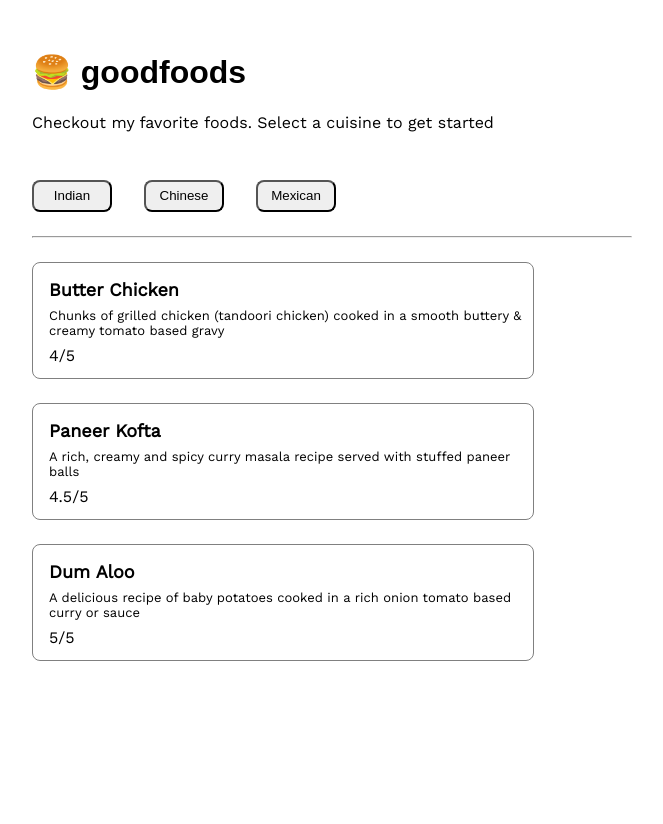
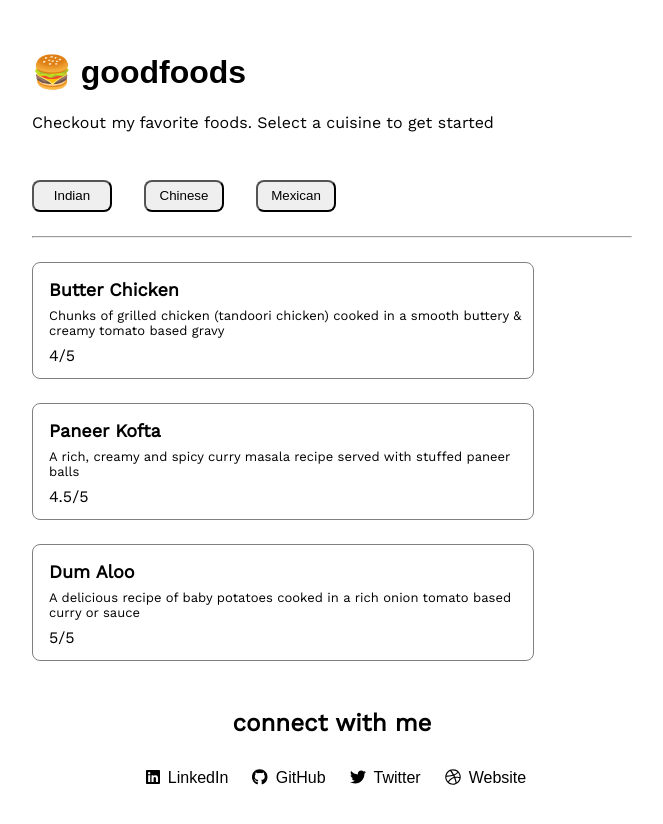
Before and after one commit to niharika-kesarwani/goodfoods, a React (Create React App) app: page / in a window 1280 px wide. Shown: the top 824 px of the page, without its empty margins (308-971 px from the left). Before the commit the page ends 800 px from the top, so only its background shows below. Built offline with nearby package versions, Linux system fonts and the light colour scheme.

Commit message:
added footer

```diff
--- a/src/App.js
+++ b/src/App.js
@@ -1,5 +1,11 @@
 import "./styles.css";
 import React, { useState } from "react";
+
+import { library } from "@fortawesome/fontawesome-svg-core";
+import { fab } from "@fortawesome/free-brands-svg-icons";
+import { FontAwesomeIcon } from "@fortawesome/react-fontawesome";
+
+library.add(fab);
 
 export default function App() {
   var indian = [
@@ -142,6 +148,55 @@ export default function App() {
           <div className="rate">{rate3}/5</div>
         </section>
       </section>
+      <footer className="footer">
+        <div className="footer-header">connect with me</div>
+        <ul className="footer-ul-links">
+          <li className="lists-item-inline">
+            <a
+              className="footer-links"
+              href="https://linkedin.com/in/niharika-kesarwani"
+              rel="noreferrer"
+              target="_blank"
+            >
+              <FontAwesomeIcon className="icons" icon={["fab", "linkedin"]} />
+              LinkedIn
+            </a>
+          </li>
+          <li className="lists-item-inline">
+            <a
+              className="footer-links"
+              href="https://github.com/NiharikaNeha"
+              rel="noreferrer"
+              target="_blank"
+            >
+              <FontAwesomeIcon className="icons" icon={["fab", "github"]} />
+              GitHub
+            </a>
+          </li>
+          <li className="lists-item-inline">
+            <a
+              className="footer-links"
+              href="https://twitter.com/Niharika_twt"
+              rel="noreferrer"
+              target="_blank"
+            >
+              <FontAwesomeIcon className="icons" icon={["fab", "twitter"]} />
+              Twitter
+            </a>
+          </li>
+          <li className="lists-item-inline">
+            <a
+              className="footer-links"
+              href="https://niharikakesarwani.netlify.app/"
+              rel="noreferrer"
+              target="_blank"
+            >
+              <FontAwesomeIcon className="icons" icon={["fab", "dribbble"]} />
+              Website
+            </a>
+          </li>
+        </ul>
+      </footer>
     </div>
   );
 }
--- a/src/styles.css
+++ b/src/styles.css
@@ -53,3 +53,33 @@ div {
 .rate {
   font-size: medium;
 }
+
+.footer {
+  padding: 1rem 0;
+  text-align: center;
+}
+
+.footer-header {
+  padding: 1rem 0;
+  font-weight: bolder;
+  font-size: x-large;
+}
+
+.footer-ul-links {
+  padding-left: 0px;
+}
+
+.lists-item-inline {
+  display: inline;
+  padding: 0rem 0.5rem;
+}
+
+.footer-links {
+  color: #000;
+  text-decoration: none;
+  padding-left: 0;
+}
+
+.icons {
+  padding: 0 0.5rem;
+}
```
Also changed, not shown: package.json (+9 -1 lines).
